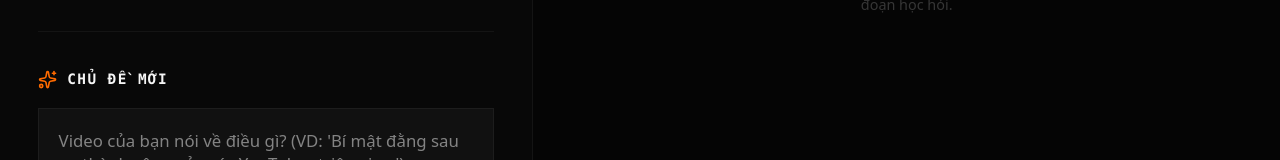
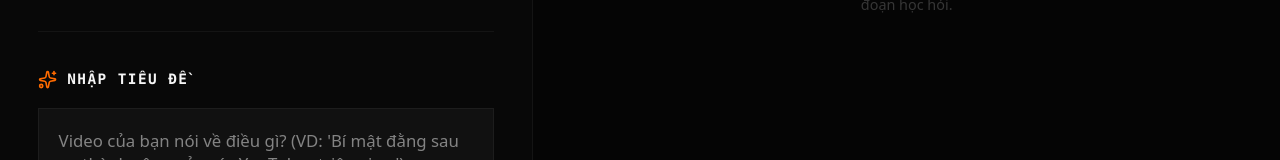
Before and after one commit to kyuc384/gstitle, a React (Vite) app: page / in a window 1280 px wide. Shown: the part 600-760 px from the top of the page. Built offline with nearby package versions, Linux system fonts and the light colour scheme.

Commit message:
Update App.tsx

```diff
--- a/src/App.tsx
+++ b/src/App.tsx
@@ -283,7 +283,7 @@ export default function App() {
           <section className="mt-auto pt-8 border-t border-white/5">
             <div className="flex items-center gap-2 mb-4">
               <Sparkles className="w-4 h-4 text-[#FF6B00]" />
-              <h2 className="text-xs uppercase tracking-widest font-bold font-mono">Chủ đề Mới</h2>
+              <h2 className="text-xs uppercase tracking-widest font-bold font-mono">Nhập Tiêu Đề</h2>
             </div>
             <textarea
               value={newTopic}
```
